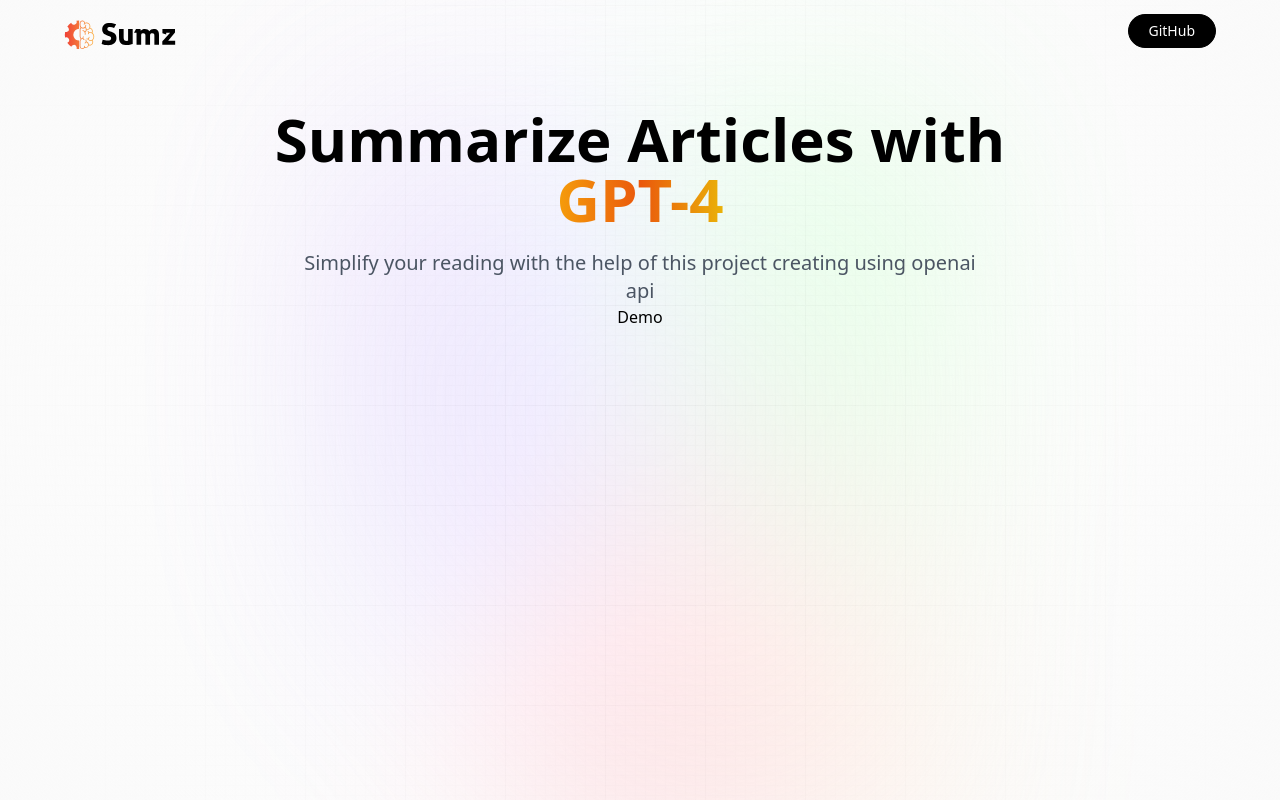
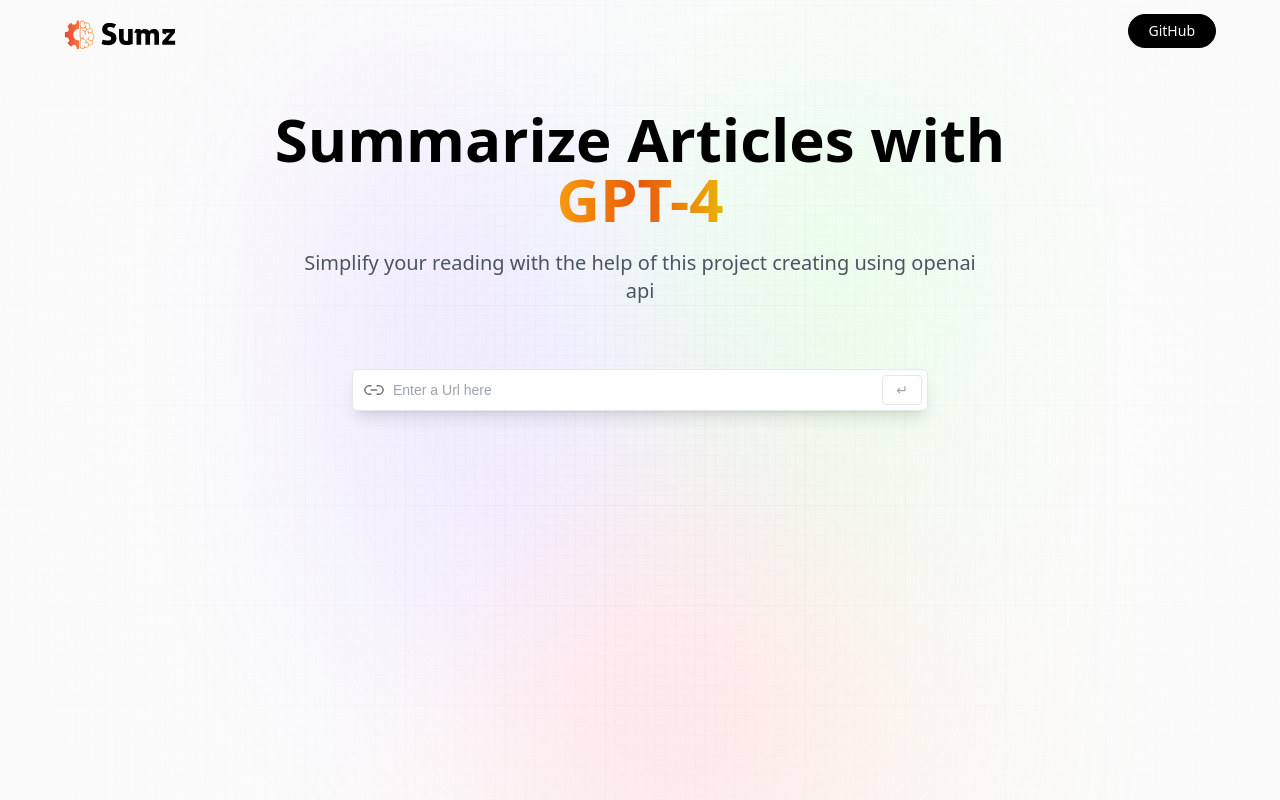
Before and after one commit to NikChhillar/article-summarizer, a React (Vite) app: page / in a window 1280 px wide. Built offline with nearby package versions, Linux system fonts and the light colour scheme; a web font is replaced by a local one.

Commit message:
initial commit

```diff
--- a/src/components/Demo.jsx
+++ b/src/components/Demo.jsx
@@ -1,5 +1,42 @@
+import { useEffect } from "react";
+import { useState } from "react";
+import { copy, linkIcon, loader, tick } from "../assets";
+
 const Demo = () => {
-  return <div>Demo</div>;
+  const [article, setArticle] = useState();
+  const [copied, setCopied] = useState();
+  useEffect(() => {}, []);
+
+  return (
+    <section className="mt-16 w-full max-w-xl">
+      <div className="flex flex-col w-full gap-2">
+        <form
+          className="relative flex justify-center items-center"
+          onSubmit={() => {}}
+        >
+          <img
+            src={linkIcon}
+            alt="link-icon"
+            className="absolute left-0 my-2 ml-3 w-5"
+          />
+          <input
+            type="url"
+            placeholder="Enter a Url here"
+            value={""}
+            onChange={() => {}}
+            required
+            className="url_input peer"
+          />
+          <button
+            type="submit"
+            className="submit_btn peer-focus:border-gray-700 peer-focus:text-gray-700 "
+          >
+            <p>↵</p>
+          </button>
+        </form>
+      </div>
+    </section>
+  );
 };
 
 export default Demo;
--- a/src/components/Hero.jsx
+++ b/src/components/Hero.jsx
@@ -9,7 +9,10 @@
         <button
           type="button"
           onClick={() =>
-            window.open("https://github.com/nikchhillar", "_blank")
+            window.open(
+              "https://github.com/NikChhillar/article-summarizer",
+              "_blank"
+            )
           }
           className="black_btn"
         >
```
